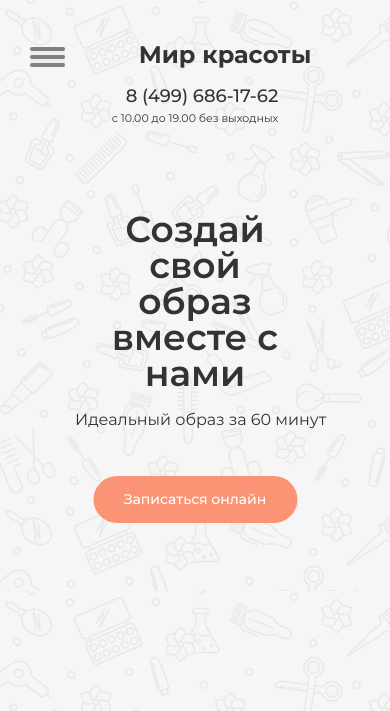
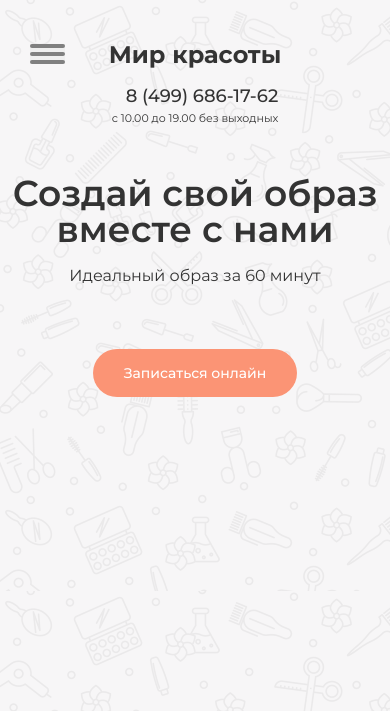
Before and after one commit to alina-ap/worldofbeaty, a plain HTML site: page index.html in a window 390 px wide. Shown: the top 711 px of the page. Drawn offline with nearby package versions, Linux system fonts and the light colour scheme.

Commit message:
corrected mistakes

```diff
--- a/css/adaptive.css
+++ b/css/adaptive.css
@@ -97,6 +97,7 @@
         display: flex;
         flex-wrap: wrap;
         margin: 10px 30px;
+        margin-bottom: 140px;
         justify-content: space-between;
         align-items: flex-end;
     }
@@ -107,9 +108,9 @@
     }
 
     .header__hero {
-        position: absolute;
-        left: 50%;
-        transform: translateX(-50%);
+        position: static;
+        text-align: center;
+        max-width: none;
     }
 
     .hero__title {
@@ -120,19 +121,8 @@
     }
 
     .hero__subtitle {
-        position: absolute;
-        left: 45%;
-        transform: translateX(-40%);
-        margin: 0;
         text-align: center;
         white-space: nowrap;
-    }
-
-     .btn--large {
-        position: absolute;
-        left: 50%;
-        transform: translateX(-48%);
-        top: 160%;
     }
 
      .social--vertical {
@@ -172,7 +162,9 @@
     }
 
     .header__hero {
-        position: absolute;
+        position: static;
+        text-align: center;
+        margin: 0 10px;
     }
 
     .hero__title {
@@ -183,6 +175,9 @@
     }
 
     .header__hamb {
+        padding: 0;
+        position: absolute;
+        top: 0;
         display: inline-block;
         margin: 4px 5px 0 0;
         align-self: center;
@@ -202,25 +197,16 @@
         display: inline-flex;
         flex-wrap: wrap;
         gap: 20px;
-        margin: 10px 30px;
+        margin: 10px 30px 50px;
         justify-content: space-between;
         align-items: flex-end;
     }
 
     .hero__subtitle {
-        position: absolute;
-        left: 40%;
-        transform: translateX(-40%);
-        margin: 0;
-        text-align: center;
         white-space: nowrap;
     }
 
-    .btn--large {
-        position: absolute;
-        left: 50%;
-        transform: translateX(-50%);
-        top: 135%;
+    .hero__btn {
         white-space: nowrap;
     }
 
@@ -246,7 +232,7 @@
         transform: translateX(-40%);
     }
 
-    .btn--large {
+    .hero__btn {
         position: absolute;
         left: 50%;
         transform: translateX(-48%);
--- a/index.html
+++ b/index.html
@@ -5,11 +5,11 @@
     <meta http-equiv="X-UA-Compatible" content="IE=edge">
     <meta name="viewport" content="width=device-width, initial-scale=1.0">
     <link rel="stylesheet" href="https://cdnjs.cloudflare.com/ajax/libs/twitter-bootstrap/4.6.0/css/bootstrap-grid.min.css">
-    <link rel="stylesheet" href="../css/normalize.css">
+    <link rel="stylesheet" href="./css/normalize.css">
     <link rel="preconnect" href="https://fonts.gstatic.com">
     <link href="https://fonts.googleapis.com/css2?family=Montserrat:wght@300;400;500;600;700&display=swap" rel="stylesheet">
-    <link rel="stylesheet" href="../css/style.css">
-    <link rel="stylesheet" href="../css/adaptive.css">
+    <link rel="stylesheet" href="./css/style.css">
+    <link rel="stylesheet" href="./css/adaptive.css">
     <title>Мир красоты</title>
 </head>
 <body>
@@ -43,7 +43,7 @@
                         <div class="hero header__hero">
                             <h1 class="hero__title">Создай свой образ вместе с нами</h1>
                             <p class="hero__subtitle">Идеальный образ за 60 минут</p>
-                            <button class="btn btn--large">Записаться онлайн</button>
+                            <button class="btn btn--large hero__btn">Записаться онлайн</button>
                         </div>
 
                         <ul class="social social--vertical header__social">
```
Also changed, not shown: 1 other file.
